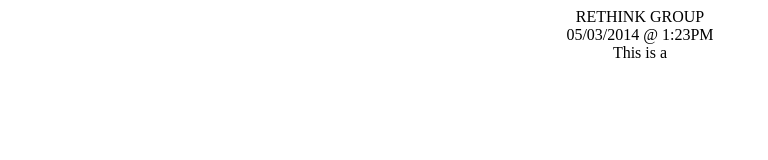
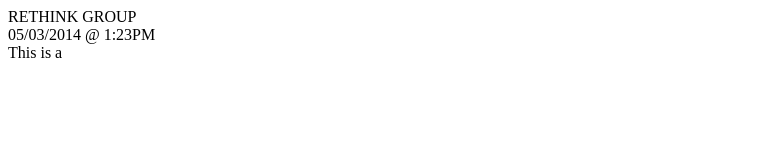
Before and after one commit to RunningBear87/Angular_Intro, a website: page index.html in a window 1280 px wide. Shown: the whole page, without its empty margins (0-768 px from the left). Drawn offline with nearby package versions, Linux system fonts and the light colour scheme.

Commit message:
cleaning up campsite

```diff
--- a/index.html
+++ b/index.html
@@ -1,11 +1,11 @@
 <html ng-app="example">
   <head>
-    <script src="angular.min.js"></script>
+    <script src="bower_components/angular/angular.min.js"></script>
     <script src="example.js"></script>
   </head>
   <body>
-	  <center><div id="sampleExpression">{{"Rethink " + "Group" | uppercase}}</div></center>
-	  <center><div id="dateExpression">{{'1399123412323' | date: 'MM/dd/yyyy @ h:mma'}}</div></center>
-	  <center><div id="LimitToExpression">{{'This is a very long sentence' | limitTo: 10}}</div></center>
+	  <div id="sampleExpression">{{"Rethink " + "Group" | uppercase}}</div>
+	  <div id="dateExpression">{{'1399123412323' | date: 'MM/dd/yyyy @ h:mma'}}</div>
+	  <div id="LimitToExpression">{{'This is a very long sentence' | limitTo: 10}}</div>
   </body>
 </html>
```
Also changed, not shown: index0.html (+1 -1 lines), index2.html (+1 -1 lines), index3.html (+1 -1 lines), index4.html (+1 -1 lines), index5.html (+1 -1 lines).
